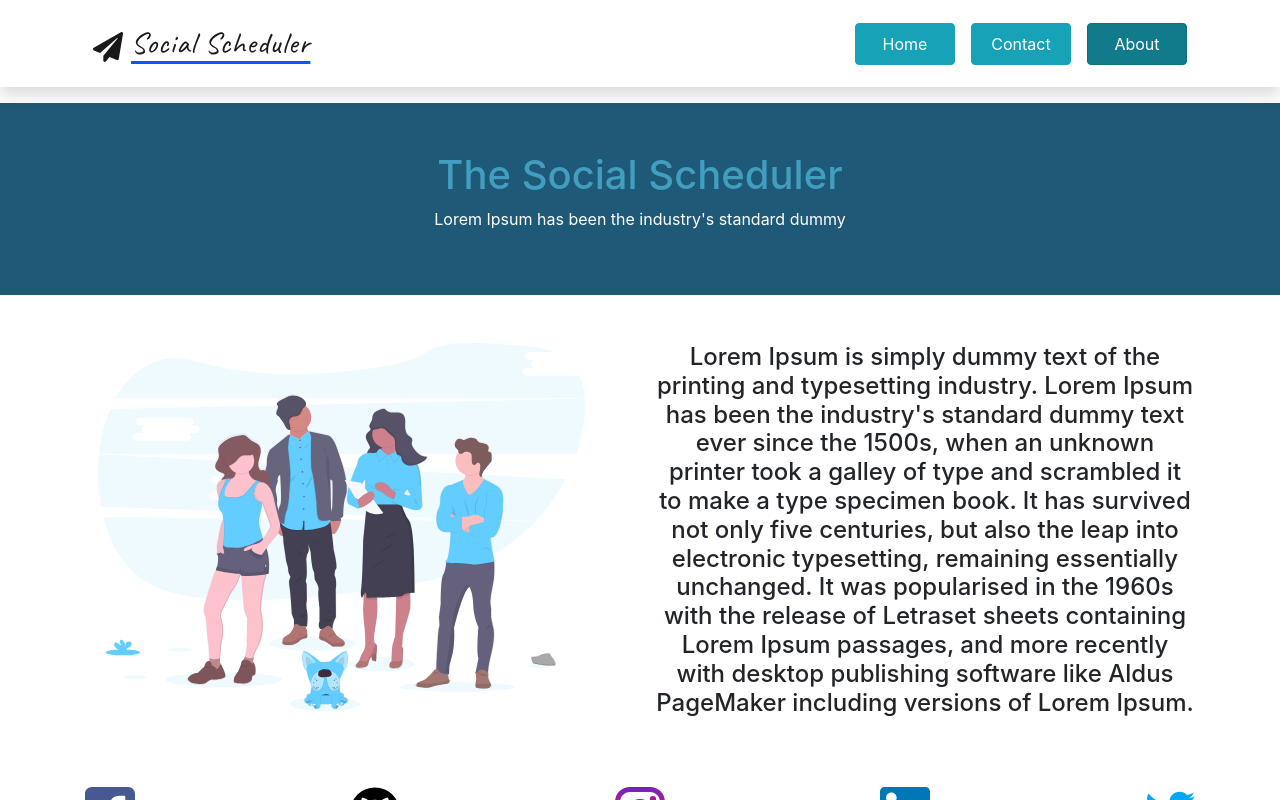
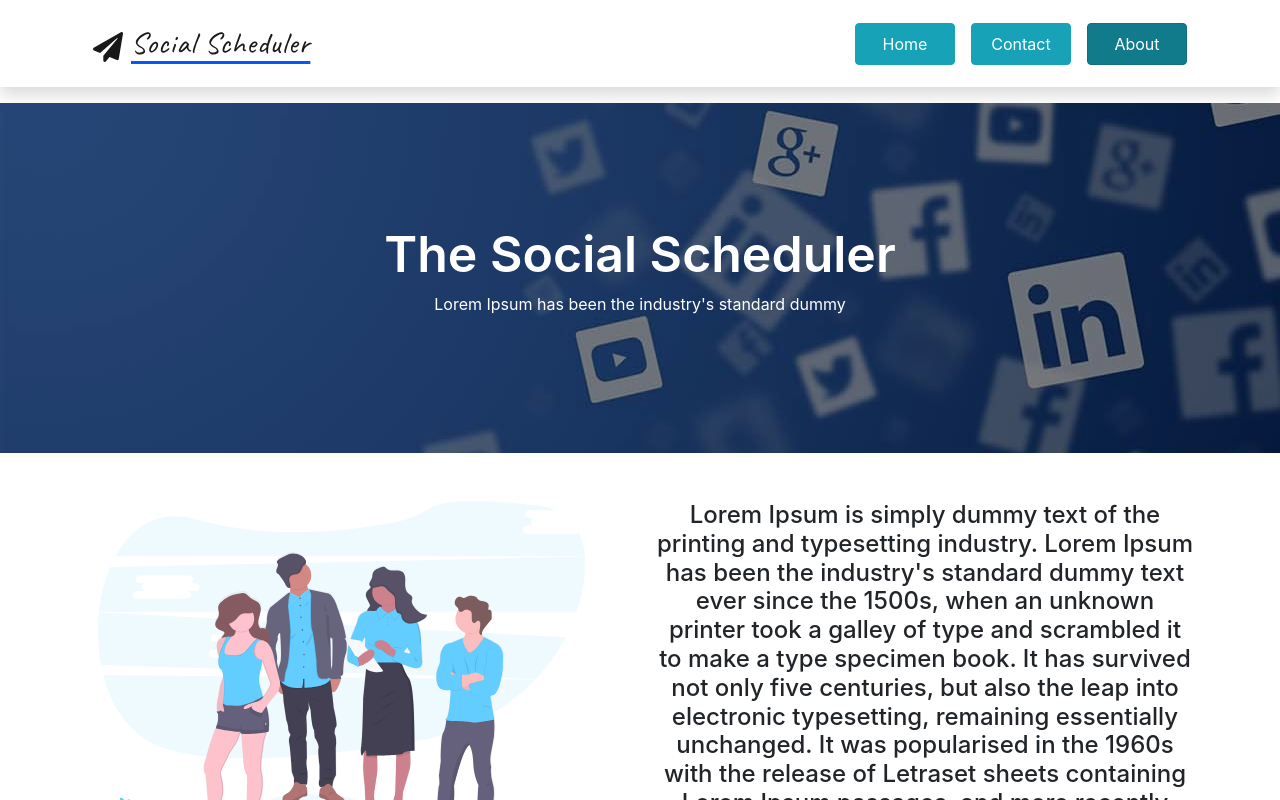
Before and after one commit to anushbhatia/Social-Scheduler, a React (Create React App) app: page /about in a window 1280 px wide. Shown: the top 800 px of the page. Built offline with nearby package versions, Linux system fonts and the light colour scheme.

Commit message:
about changed

```diff
--- a/src/components/About.jsx
+++ b/src/components/About.jsx
@@ -7,19 +7,19 @@ import Github from "./assets/images/github.svg";
 import Instagram from "./assets/images/instagram.svg";
 import Linkdin from "./assets/images/linkedin.svg";
 import Twitter from "./assets/images/twitter.svg";
+import AboutBg from "./assets/images/about-background.jpg";
 
 const AboutUs = () => {
     return (
         <div>
             {/*-------Name and tagline of the website------------------ */}
-            <div className="container-fluid heading-background">
-                <div className="row">
-                    <div className="text-center col-12 col-md-12 col-sm-12 my-5">
-                        <h1 className="heading">The Social Scheduler</h1>
-                        <p className="tag">Lorem Ipsum has been the industry's standard dummy</p>
-                    </div>
+            <header>
+                <img src={AboutBg} className="social-bg"/>
+                <div className="bg-text">
+                    <h1 className="heading">The Social Scheduler</h1>
+                    <p className="tag">Lorem Ipsum has been the industry's standard dummy</p>
                 </div>
-            </div>
+            </header>
             {/*-------About the website------------------ */}
             <div className="container about-backgroud">
                 <div className="row">
--- a/src/components/assets/css/components/about_us.css
+++ b/src/components/assets/css/components/about_us.css
@@ -1,9 +1,28 @@
-.heading-background {
-    background-color: #1e5977;
+header {
+    position: relative;
+    text-align: center;
+    height: 350px;
+    width: 100vw;
+    background: black;
+    overflow: hidden;
+}
+
+.bg-text {
+    position: absolute;
+    top: 50%;
+    left: 50%;
+    transform: translate(-50%, -50%);
+}
+
+.social-bg {
+    object-fit: cover;
+    opacity: 0.5;
 }
 
 .heading {
-    color: #429dbe;
+    color: white;
+    font-size: 50px;
+    font-weight: 600;
 }
 
 .tag {
@@ -40,7 +59,7 @@
 
 /*mobile devices*/
 
-@media(max-width: 767px) {
+@media (max-width: 767px) {
     .team-image {
         display: none;
     }
```
Also changed, not shown: src/components/assets/images/about-background.jpg (added).
